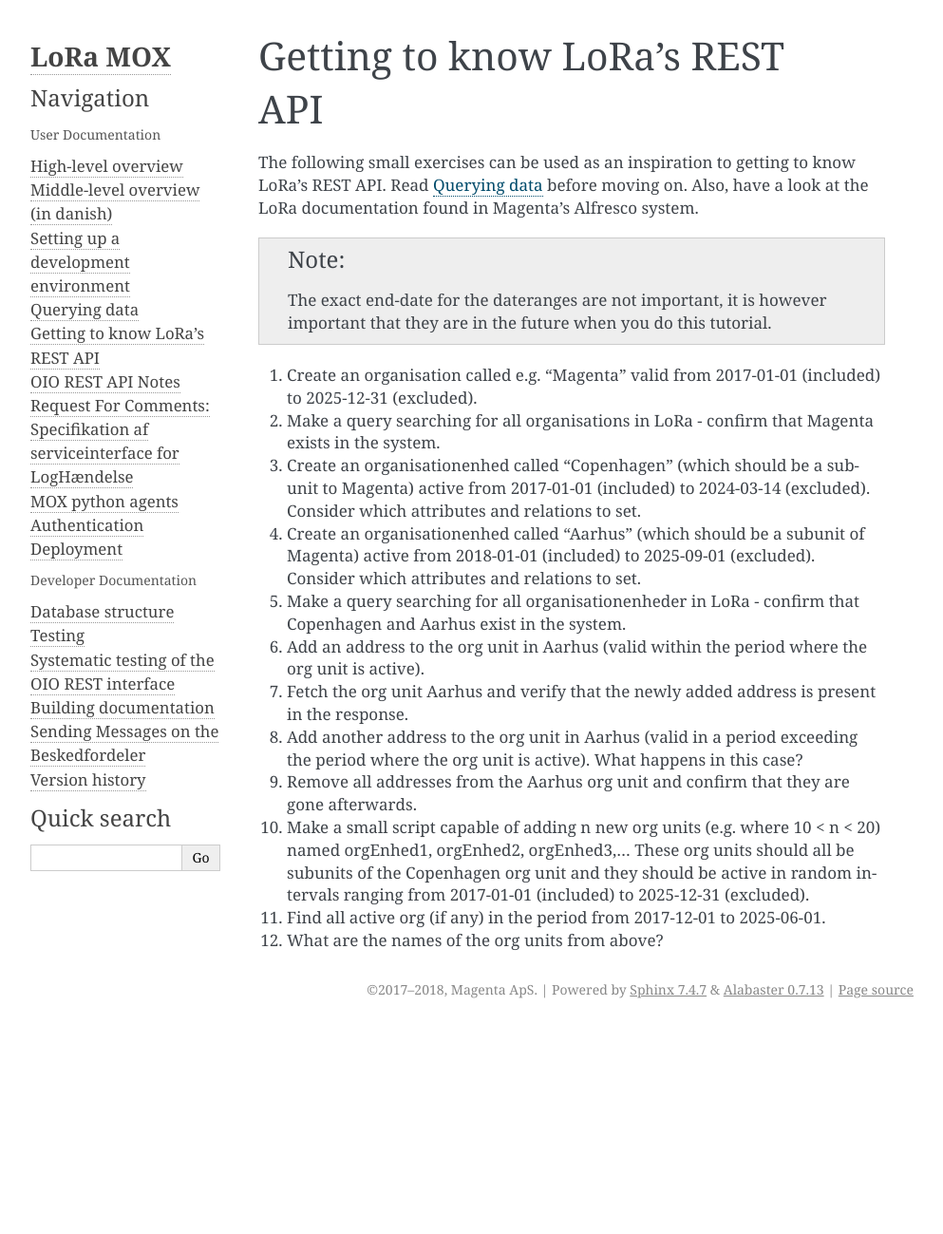
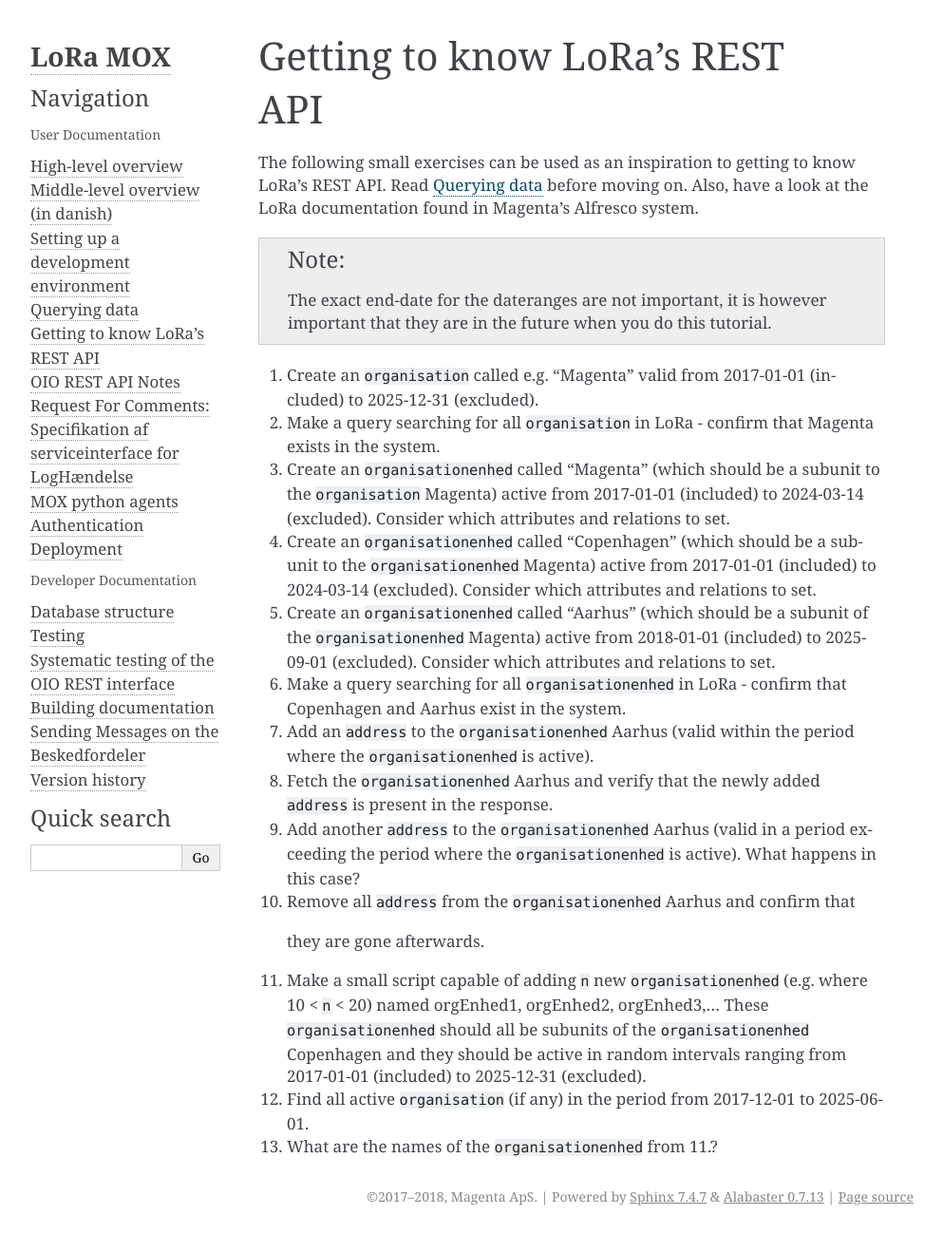
Before and after one commit to magenta-aps/mox, a Sphinx documentation site: the page built from doc/user/rest-tutorial.rst, in a window 1280 px wide. Shown: the whole page at 95% size, without its empty margins (148-1141 px from the left). Built offline with Sphinx 7.4.7, drawn with Linux system fonts in a browser that asks for light colours; before the commit the page ends 1081 px from its top, so only the background shows below that.

Commit message:
Add Magenta organisationenhed under the organisation and fix format
This reflects the way it is done in the wild.

```diff
--- a/doc/user/rest-tutorial.rst
+++ b/doc/user/rest-tutorial.rst
@@ -10,30 +10,35 @@ the LoRa documentation found in Magenta’s Alfresco system.
    The exact end-date for the dateranges are not important, it is however
    important that they are in the future when you do this tutorial.
 
-1. Create an organisation called e.g. “Magenta” valid from 2017-01-01
+1. Create an ``organisation`` called e.g. “Magenta” valid from 2017-01-01
    (included) to 2025-12-31 (excluded).
-2. Make a query searching for all organisations in LoRa - confirm that Magenta
-   exists in the system.
-3. Create an organisationenhed called “Copenhagen” (which should be a subunit
-   to Magenta) active from 2017-01-01 (included) to 2024-03-14 (excluded).
-   Consider which attributes and relations to set.
-4. Create an organisationenhed called “Aarhus” (which should be a subunit of
-   Magenta) active from 2018-01-01 (included) to 2025-09-01 (excluded).
-   Consider which attributes and relations to set.
-5. Make a query searching for all organisationenheder in LoRa - confirm that
+2. Make a query searching for all ``organisation`` in LoRa - confirm that
+   Magenta exists in the system.
+3. Create an ``organisationenhed`` called “Magenta” (which should be a subunit
+   to the ``organisation`` Magenta) active from 2017-01-01 (included) to
+   2024-03-14 (excluded). Consider which attributes and relations to set.
+4. Create an ``organisationenhed`` called “Copenhagen” (which should be a
+   subunit to the ``organisationenhed`` Magenta) active from 2017-01-01
+   (included) to 2024-03-14 (excluded). Consider which attributes and relations
+   to set.
+5. Create an ``organisationenhed`` called “Aarhus” (which should be a subunit of
+   the ``organisationenhed`` Magenta) active from 2018-01-01 (included) to
+   2025-09-01 (excluded). Consider which attributes and relations to set.
+6. Make a query searching for all ``organisationenhed`` in LoRa - confirm that
    Copenhagen and Aarhus exist in the system.
-6. Add an address to the org unit in Aarhus (valid within the period where the
-   org unit is active).
-7. Fetch the org unit Aarhus and verify that the newly added address is
-   present in the response.
-8. Add another address to the org unit in Aarhus (valid in a period exceeding
-   the period where the org unit is active). What happens in this case?
-9. Remove all addresses from the Aarhus org unit and confirm that they are
-   gone afterwards.
-10. Make a small script capable of adding n new org units
-    (e.g. where 10 < n < 20) named orgEnhed1, orgEnhed2, orgEnhed3,... These
-    org units should all be subunits of the Copenhagen org unit and they
-    should be active in random intervals ranging from 2017-01-01 (included) to
-    2025-12-31 (excluded).
-11. Find all active org (if any) in the period from 2017-12-01 to 2025-06-01.
-12. What are the names of the org units from above?
+7. Add an ``address`` to the ``organisationenhed`` Aarhus (valid within the
+   period where the ``organisationenhed`` is active).
+8. Fetch the ``organisationenhed`` Aarhus and verify that the newly added
+   ``address`` is present in the response.
+9. Add another ``address`` to the ``organisationenhed`` Aarhus (valid in a
+   period exceeding the period where the ``organisationenhed`` is active). What
+   happens in this case?
+10. Remove all ``address`` from the ``organisationenhed`` Aarhus and confirm that
+   they are gone afterwards.
+11. Make a small script capable of adding ``n`` new ``organisationenhed`` (e.g.
+    where 10 < ``n`` < 20) named orgEnhed1, orgEnhed2, orgEnhed3,... These
+    ``organisationenhed`` should all be subunits of the ``organisationenhed``
+    Copenhagen and they should be active in random intervals ranging from
+    2017-01-01 (included) to 2025-12-31 (excluded).
+12. Find all active ``organisation`` (if any) in the period from 2017-12-01 to 2025-06-01.
+13. What are the names of the ``organisationenhed`` from 11.?
```
